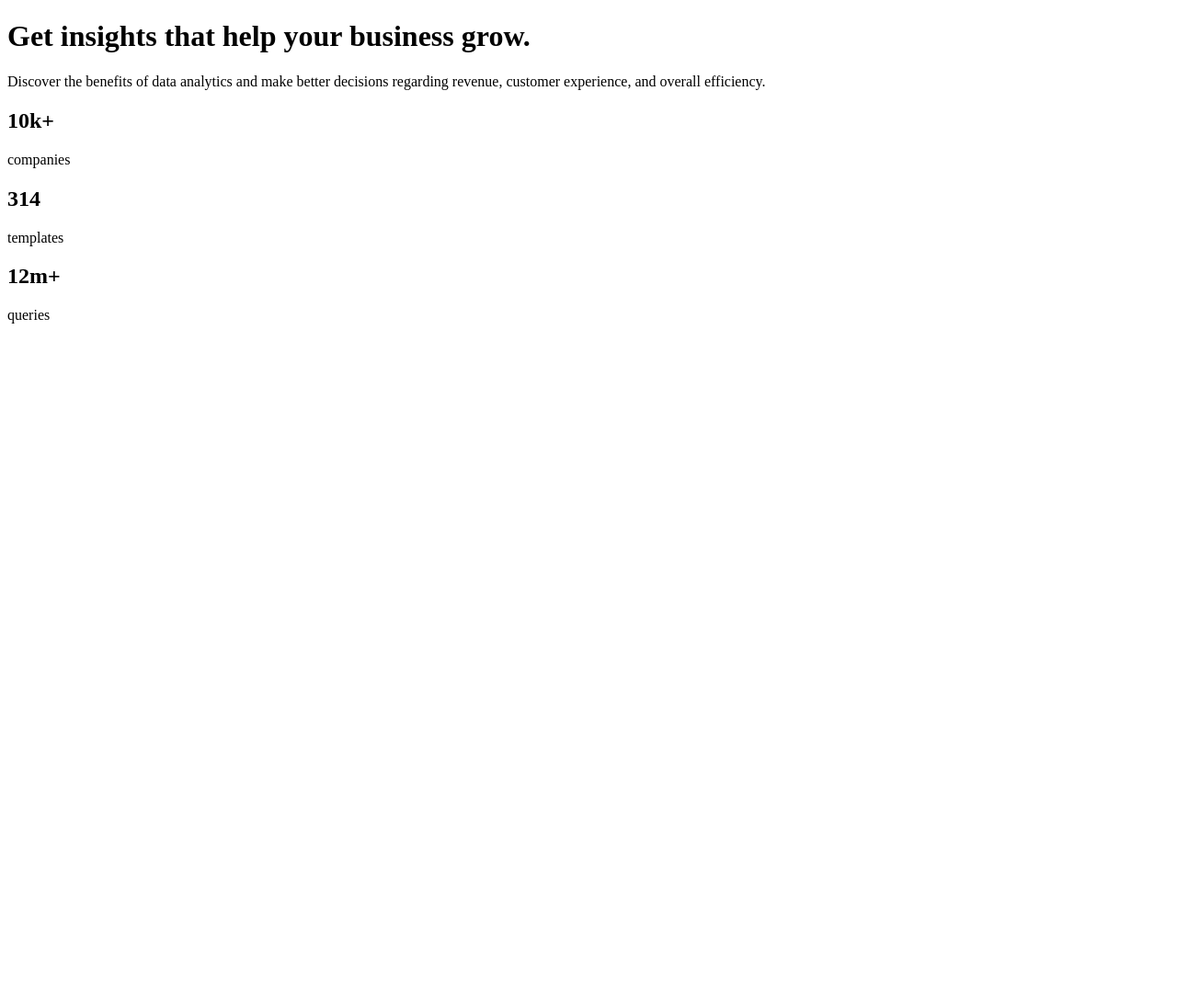
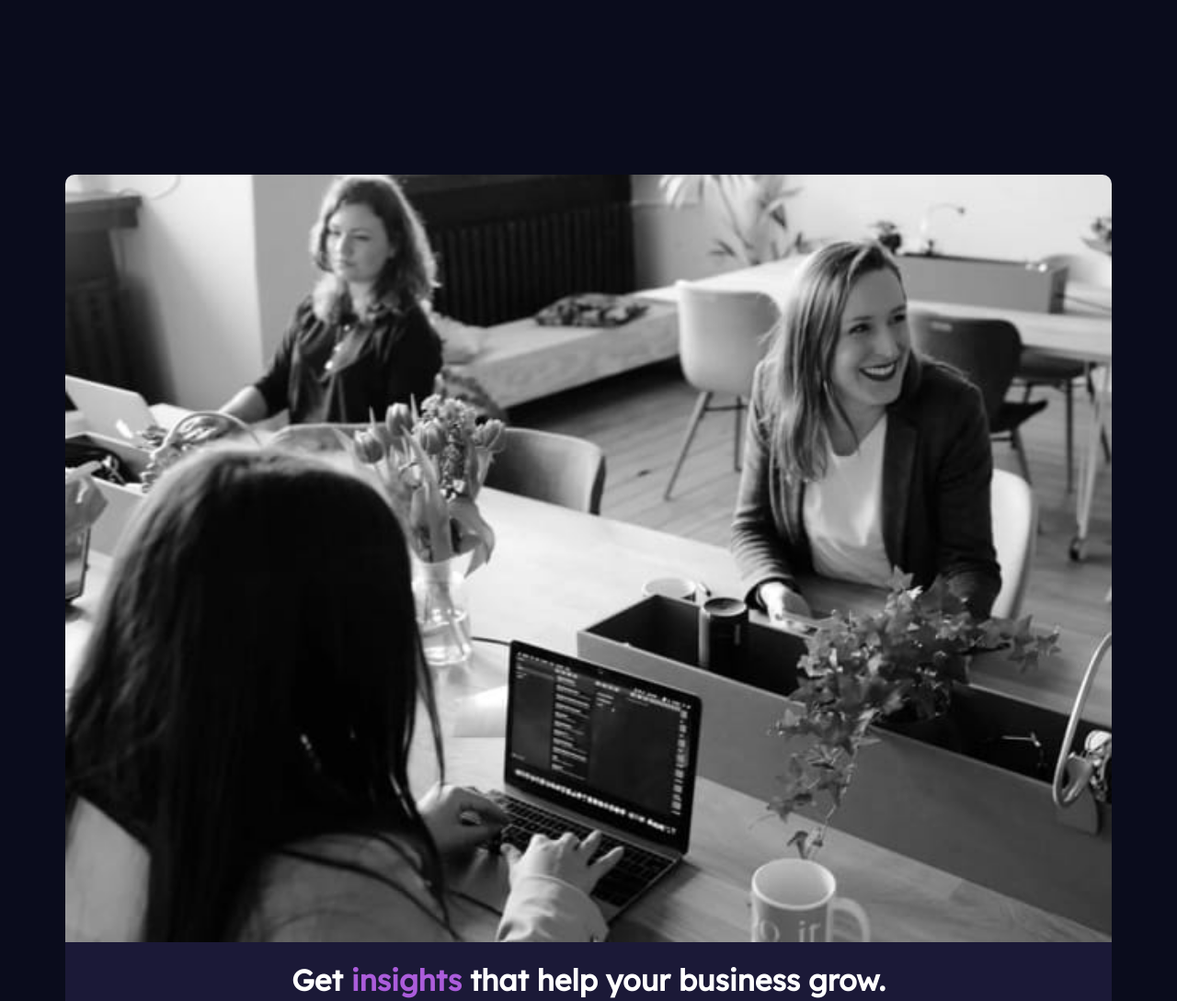
Before and after one commit to ScrippyLe/stats-preview-card-component-main, a plain HTML site: page stats-preview-card-component-main/index.html in a window 1280 px wide. Shown: the top 1089 px of the page at 92% size. Before the commit the page ends 800 px from the top, so only its background shows below. Drawn offline with Linux system fonts and the light colour scheme.

Commit message:
flex container margins, radius

```diff
--- a/stats-preview-card-component-main/index.html
+++ b/stats-preview-card-component-main/index.html
@@ -11,6 +11,16 @@
       sizes="32x32"
       href="./images/favicon-32x32.png"
     />
+
+    <link rel="preconnect" href="https://fonts.googleapis.com" />
+    <link rel="preconnect" href="https://fonts.gstatic.com" crossorigin />
+    <link
+      href="https://fonts.googleapis.com/css2?family=Inter:wght@400;700&display=swap"
+      rel="stylesheet"
+    />
+    <style>
+      @import url('https://fonts.googleapis.com/css2?family=Inter:wght@400;700&family=Lexend+Deca&display=swap');
+    </style>
 
     <title>Frontend Mentor | Stats preview card component</title>
 
@@ -27,8 +37,12 @@
     <link rel="stylesheet" href="style.css" />
   </head>
   <body>
-    <div>
-      <h1>Get insights that help your business grow.</h1>
+    <div id="flexContainer">
+      <img
+        src="images/image-header-mobile.jpg"
+        alt="Picture of women in office."
+      />
+      <h1>Get <span>insights</span> that help your business grow.</h1>
       <p>
         Discover the benefits of data analytics and make better decisions
         regarding revenue, customer experience, and overall efficiency.
--- a/stats-preview-card-component-main/style.css
+++ b/stats-preview-card-component-main/style.css
@@ -0,0 +1,33 @@
+body {
+  font-family: 'Inter', sans-serif;
+  font-family: 'Lexend Deca', sans-serif;
+  background-color: #0a0c1c;
+  text-align: center;
+  color: #ffffff;
+}
+
+span {
+  color: #ab5cdb;
+}
+
+#flexContainer {
+  display: flex;
+  flex-flow: column;
+  justify-content: center;
+  align-content: center;
+  background-color: #1b1937;
+  border-radius: 10px;
+  margin-top: 15%;
+  margin-bottom: 15%;
+  margin-left: 5%;
+  margin-right: 5%;
+}
+
+img {
+  border-top-left-radius: 10px;
+  border-top-right-radius: 10px;
+}
+
+h2 + p {
+  text-transform: uppercase;
+}
```
